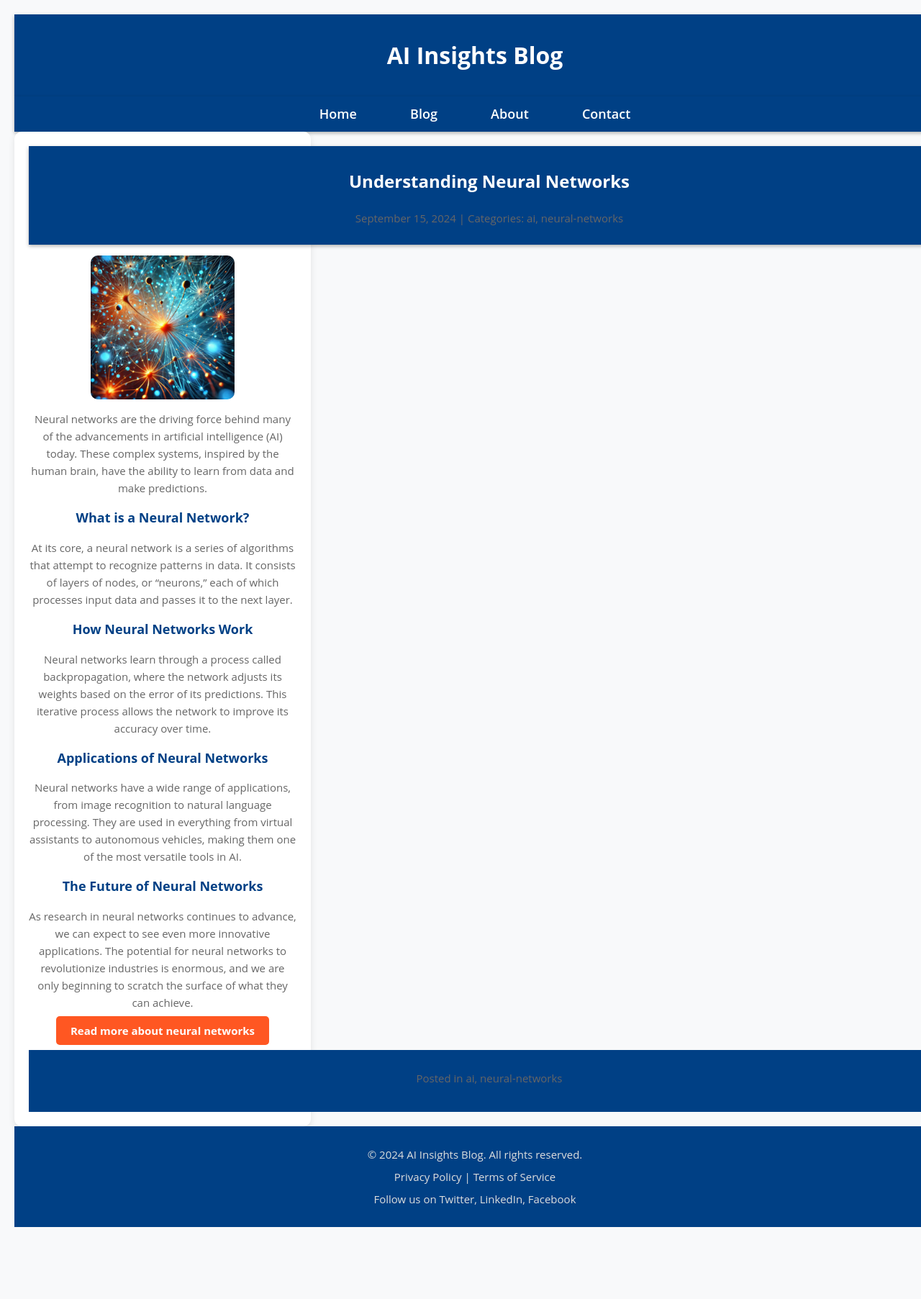
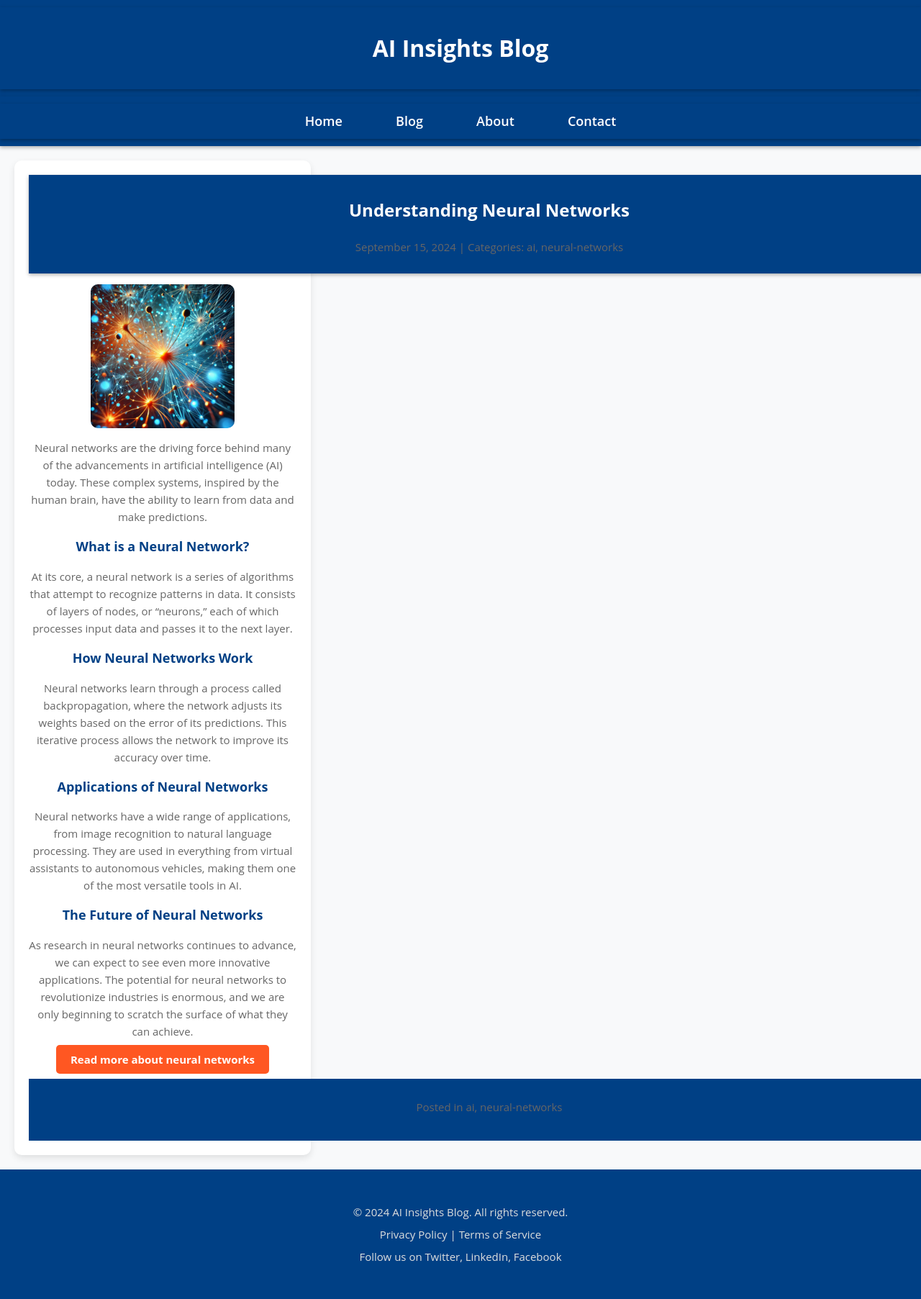
Before and after one commit to tomsonius/tomsonius.github.io, a Jekyll site: the page built from _posts/2024-09-15-understanding-neural-networks.md, in a window 1280 px wide. Shown: the whole page at 72% size. Built offline with Jekyll 4.4.1, drawn with Linux system fonts in a browser that asks for light colours; before the commit the page ends 1725 px from its top, so only the background shows below that.

Commit message:
Update post.html

```diff
--- a/_layouts/post.html
+++ b/_layouts/post.html
@@ -7,12 +7,17 @@
     <link rel="stylesheet" href="{{ '/assets/css/main.css' | relative_url }}">
 </head>
 <body>
+    <!-- Keep header and nav outside the wrapper -->
+    <header>
+        {% include header.html %}
+    </header>
+
+    <nav>
+        {% include nav.html %}
+    </nav>
+
+    <!-- Main wrapper content -->
     <div class="wrapper">
-        <!-- Include the header and navigation -->
-        {% include header.html %}
-        {% include nav.html %}
-
-        <!-- Blog Post Content -->
         <main>
             <article class="post">
                 <header>
@@ -29,9 +34,10 @@
                 </footer>
             </article>
         </main>
+    </div>
 
-        <!-- Include the footer -->
+    <footer>
         {% include footer.html %}
-    </div>
+    </footer>
 </body>
 </html>
```
